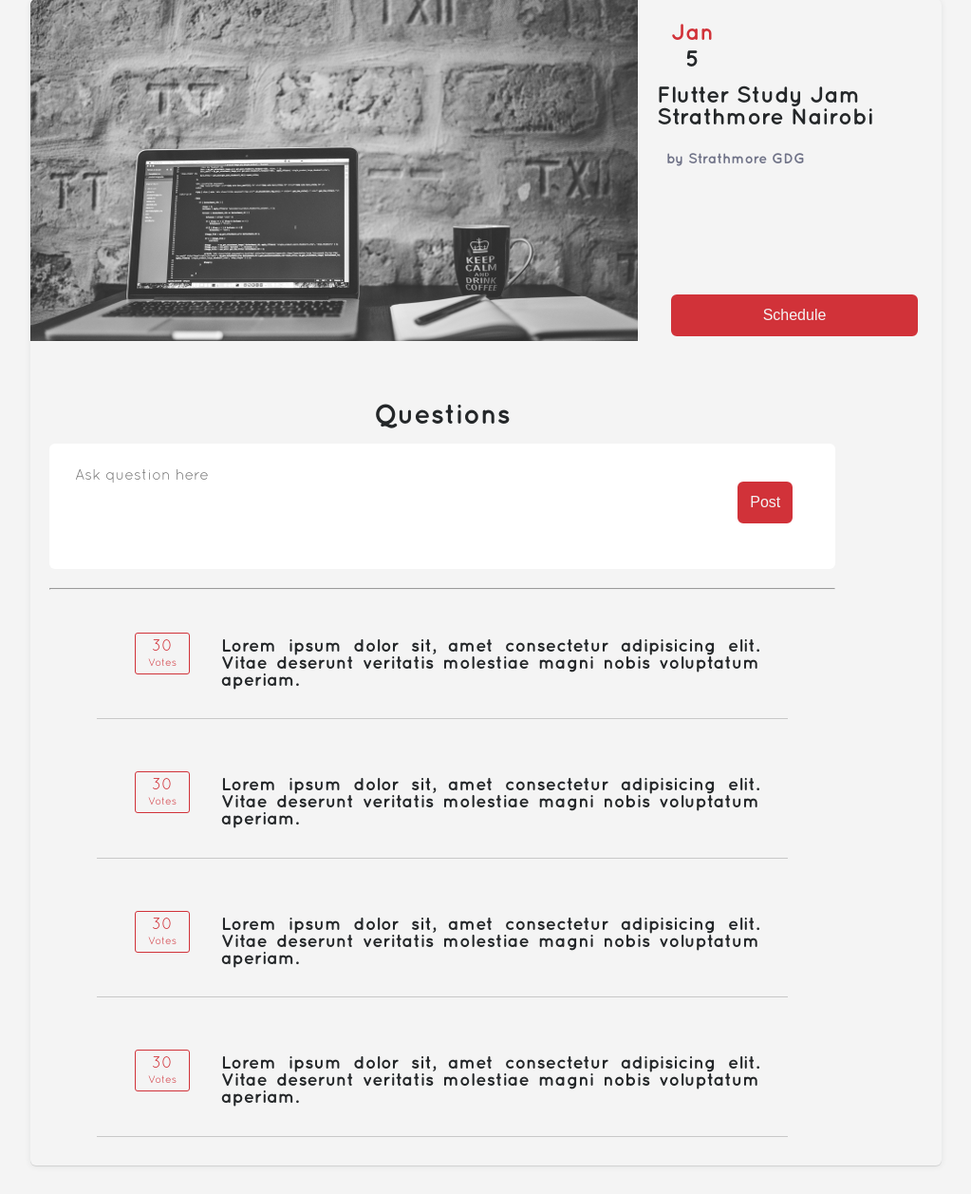
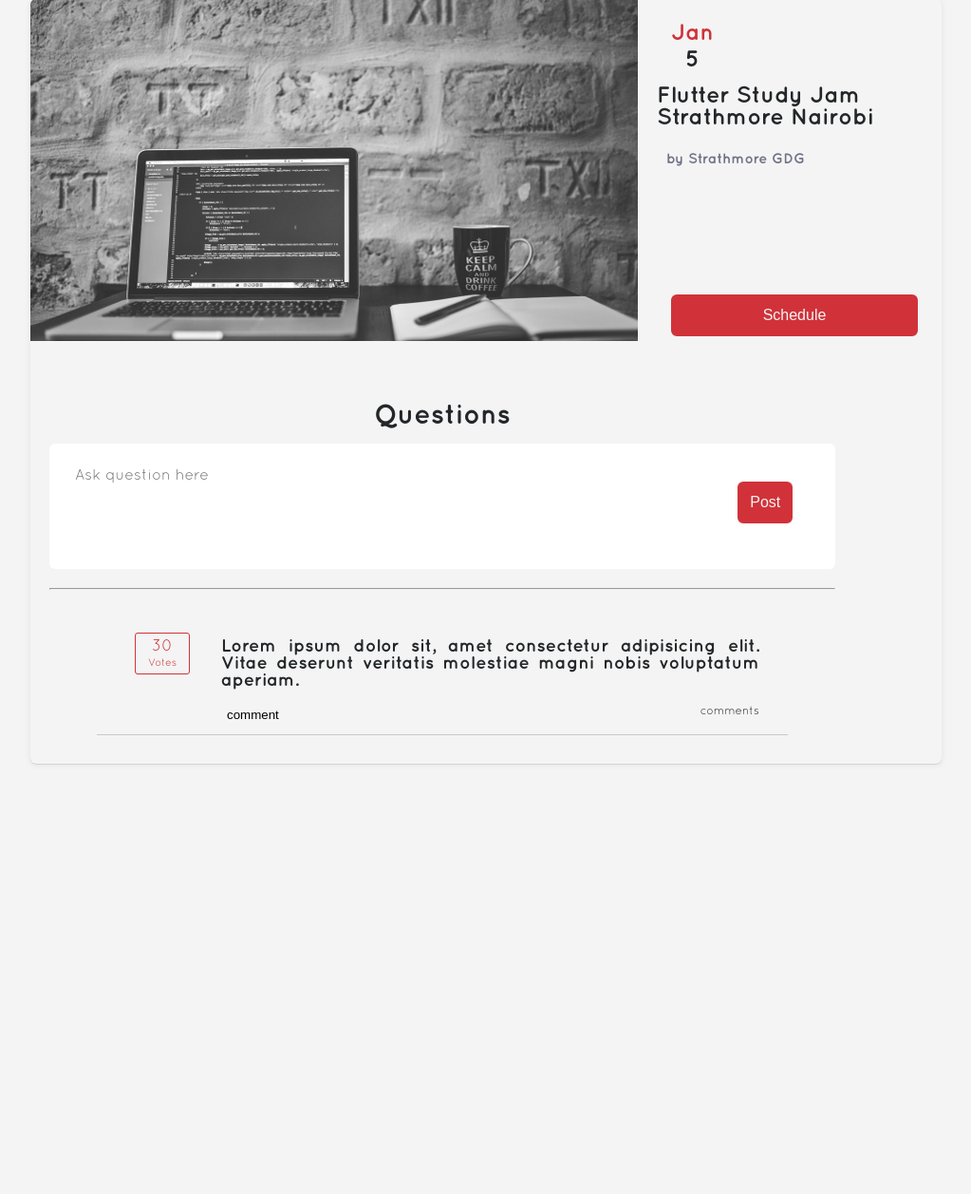
Before and after one commit to misocho/questioner, a Python web app: template UI/templates/questions.html in a window 1280 px wide. Shown: the part 131-1388 px from the top of the page at 95% size, without its empty margins (128-1151 px from the left). After the commit the page ends 936 px from the top, so only its background shows below. Run offline with Jinja, Linux system fonts and the light colour scheme; the template is opened without the code that fills it, so the values that code supplies are empty.

Commit message:
[start #162969460] adds comment button

```diff
--- a/UI/static/questions.css
+++ b/UI/static/questions.css
@@ -222,3 +222,24 @@
 #post-btn{
     width: auto;
 }
+
+.comments{
+    font-size: 12px;
+    font-family: Quicksand;
+    float: right;
+}
+
+.comments a{
+    text-decoration: none;
+    color: #6F7287;
+}
+
+.comment{
+    background: transparent;
+    border: none;
+}
+
+.comment:hover{
+    cursor: pointer;
+    color: #d13239;
+}
--- a/UI/templates/questions.html
+++ b/UI/templates/questions.html
@@ -89,63 +89,17 @@
                                                 <h3>Lorem ipsum dolor sit, amet consectetur adipisicing elit. Vitae
                                                     deserunt veritatis molestiae magni nobis voluptatum aperiam.</h3>
                                             </a>
+                                            <div class="comments-box">
+                                                <button class="comment">comment
+                                                </button>
+                                                <a href="#" class="comments">comments</a>
+                                            </div>
+
                                         </div>
                                     </div>
+
                                 </div>
-                                <div class="q-list">
-                                    <div class="q-summary">
-                                        <div class="count">
-                                            <div class="side-count">
-                                                <div class="total-counts">
-                                                    <span title="votes">30</span>
-                                                </div>
-                                                <div>Votes</div>
-                                            </div>
-                                        </div>
-                                        <div class="summary">
-                                            <a href="#" class="question">
-                                                <h3>Lorem ipsum dolor sit, amet consectetur adipisicing elit. Vitae
-                                                    deserunt veritatis molestiae magni nobis voluptatum aperiam.</h3>
-                                            </a>
-                                        </div>
-                                    </div>
-                                </div>
-                                <div class="q-list">
-                                    <div class="q-summary">
-                                        <div class="count">
-                                            <div class="side-count">
-                                                <div class="total-counts">
-                                                    <span title="votes">30</span>
-                                                </div>
-                                                <div>Votes</div>
-                                            </div>
-                                        </div>
-                                        <div class="summary">
-                                            <a href="#" class="question">
-                                                <h3>Lorem ipsum dolor sit, amet consectetur adipisicing elit. Vitae
-                                                    deserunt veritatis molestiae magni nobis voluptatum aperiam.</h3>
-                                            </a>
-                                        </div>
-                                    </div>
-                                </div>
-                                <div class="q-list">
-                                    <div class="q-summary">
-                                        <div class="count">
-                                            <div class="side-count">
-                                                <div class="total-counts">
-                                                    <span title="votes">30</span>
-                                                </div>
-                                                <div>Votes</div>
-                                            </div>
-                                        </div>
-                                        <div class="summary">
-                                            <a href="#" class="question">
-                                                <h3>Lorem ipsum dolor sit, amet consectetur adipisicing elit. Vitae
-                                                    deserunt veritatis molestiae magni nobis voluptatum aperiam.</h3>
-                                            </a>
-                                        </div>
-                                    </div>
-                                </div>
+
                             </div>
                         </div>
                     </div>
```
